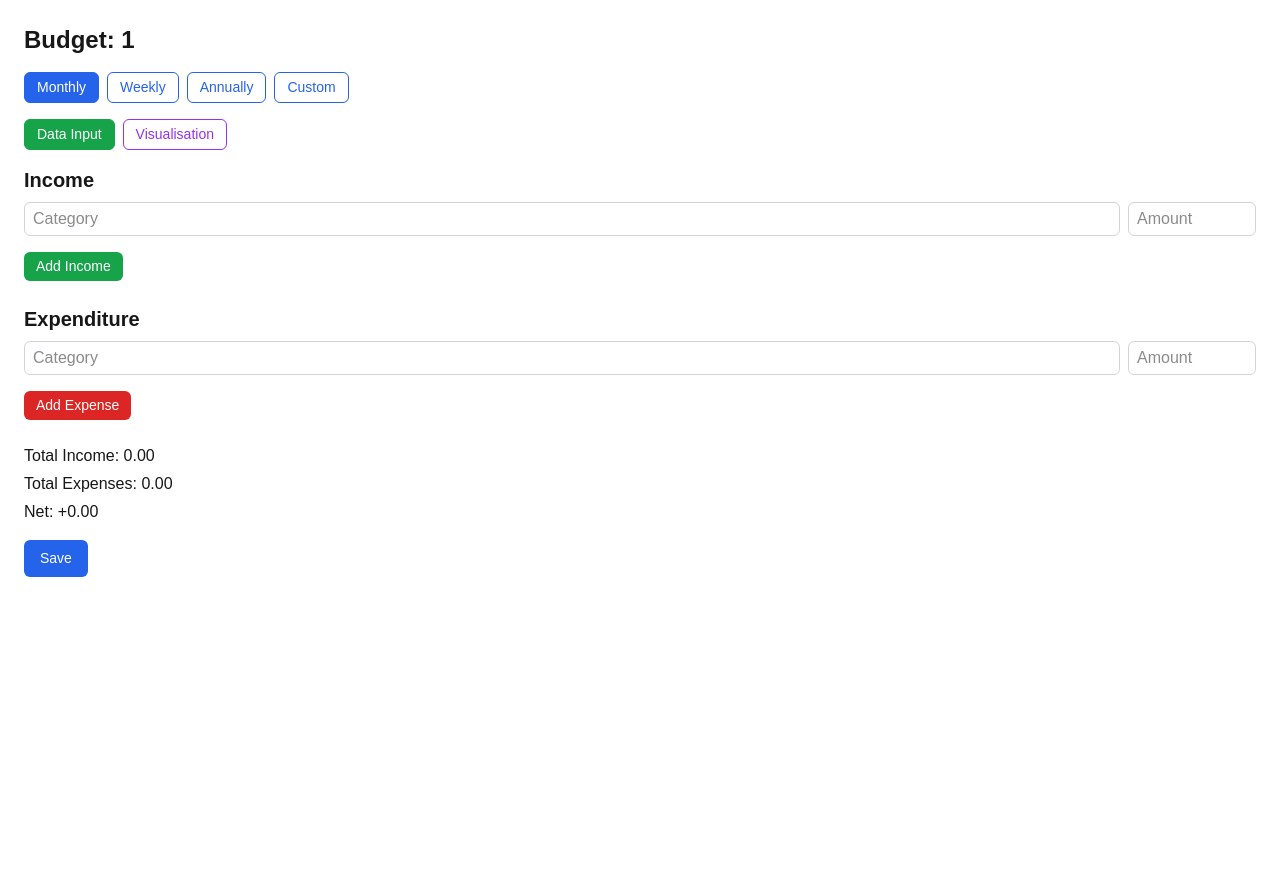
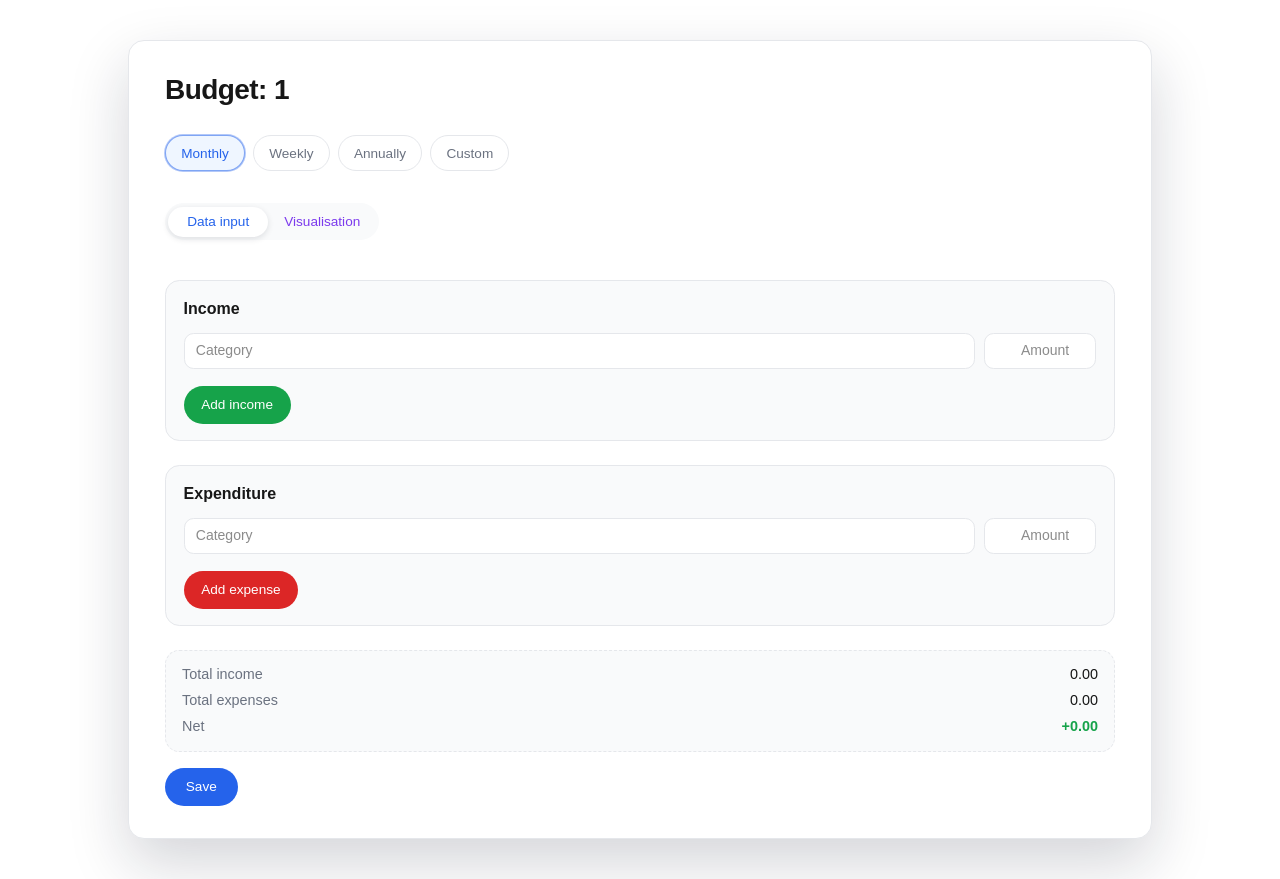
Before and after one commit to department-of-observation/budget_visualiser, a Next.js app: page /budgets/1 in a window 1280 px wide. Before the commit the page ends 800 px from the top, so only its background shows below. Built offline with nearby package versions, Linux system fonts and the light colour scheme.

Commit message:
ui design refresh

```diff
--- a/src/app/budgets/[id]/page.tsx
+++ b/src/app/budgets/[id]/page.tsx
@@ -69,6 +69,8 @@ export default function BudgetPage() {
     const val = parseFloat(row.value);
     return acc + (isNaN(val) ? 0 : val);
   }, 0);
+
+  const net = totalIncome - totalExpense;
 
   // kept in parent so both tabs read/write same state
   function addIncomeRow() {
@@ -157,7 +159,7 @@ export default function BudgetPage() {
       {period === 'custom' && (
         <div className="budget-custom-row">
           <label htmlFor="custom-days" className="budget-custom-label">
-            Days per cycle:
+            Days per cycle
           </label>
           <input
             id="custom-days"
@@ -178,7 +180,7 @@ export default function BudgetPage() {
             activeTab === 'input' ? 'btn-tab-input-active' : 'btn-tab-input-inactive'
           }`}
         >
-          Data Input
+          Data input
         </button>
         <button
           onClick={() => setActiveTab('visualisation')}
@@ -192,8 +194,6 @@ export default function BudgetPage() {
 
       {/* TAB CONTENT */}
       {activeTab === 'input' ? (
-        <>
-          {/* ---- BudgetInput (kept inline to avoid circular imports) ---- */}
         <div>
           {/* Income input */}
           <section className="budget-section">
@@ -218,7 +218,7 @@ export default function BudgetPage() {
               </div>
             ))}
             <button onClick={addIncomeRow} className="budget-add-income-btn">
-                Add Income
+              Add income
             </button>
           </section>
 
@@ -245,18 +245,31 @@ export default function BudgetPage() {
               </div>
             ))}
             <button onClick={addExpenseRow} className="budget-add-expense-btn">
-                Add Expense
+              Add expense
             </button>
           </section>
 
           {/* Totals */}
           <div className="budget-totals">
-              <p>Total Income: {totalIncome.toFixed(2)}</p>
-              <p>Total Expenses: {totalExpense.toFixed(2)}</p>
-              <p>
-                Net: {totalIncome - totalExpense >= 0 ? '+' : ''}
-                {(totalIncome - totalExpense).toFixed(2)}
-              </p>
+            <div className="budget-total-row">
+              <span className="label">Total income</span>
+              <span className="value">{totalIncome.toFixed(2)}</span>
+            </div>
+            <div className="budget-total-row">
+              <span className="label">Total expenses</span>
+              <span className="value">{totalExpense.toFixed(2)}</span>
+            </div>
+            <div className="budget-total-row budget-total-row--net">
+              <span className="label">Net</span>
+              <span
+                className={`value ${
+                  net >= 0 ? 'value-positive' : 'value-negative'
+                }`}
+              >
+                {net >= 0 ? '+' : ''}
+                {net.toFixed(2)}
+              </span>
+            </div>
           </div>
 
           {/* Manual Save button at the end of the input tab */}
@@ -268,7 +281,6 @@ export default function BudgetPage() {
             Save
           </button>
         </div>
-        </>
       ) : (
         <BudgetVisualisation incomeRows={incomeRows} expenseRows={expenseRows} />
       )}
--- a/src/app/globals.css
+++ b/src/app/globals.css
@@ -27,15 +27,56 @@ body {
 
 /* -------- Budget page styles -------- */
 
+:root {
+  /* light-mode budget tokens */
+  --budget-surface: #ffffff;
+  --budget-surface-soft: #f9fafb;
+  --budget-border-subtle: #e5e7eb;
+  --budget-accent: #2563eb;       /* primary action / focus */
+  --budget-accent-soft: #eff6ff;
+  --budget-positive: #16a34a;
+  --budget-danger: #dc2626;
+  --budget-text-muted: #6b7280;
+}
+
+@media (prefers-color-scheme: dark) {
+  :root {
+    /* dark-mode budget tokens */
+    --budget-surface: #020617;
+    --budget-surface-soft: #020617;
+    --budget-border-subtle: #1f2937;
+    --budget-accent-soft: rgba(37, 99, 235, 0.24);
+    --budget-text-muted: #9ca3af;
+  }
+}
+
 .budget-page {
-  padding: 1.5rem; /* p-6 */
+  max-width: 64rem;              /* 1024px */
+  margin: 2.5rem auto;
+  padding: 2rem 2.25rem;
+  border-radius: 1rem;
+  background-color: var(--budget-surface);
+  border: 1px solid var(--budget-border-subtle);
+  box-shadow: 0 24px 60px rgba(15, 23, 42, 0.18);
+  display: flex;
+  flex-direction: column;
+  gap: 1.5rem;
+}
+
+@media (max-width: 640px) {
+  .budget-page {
+    margin: 1.5rem 1rem;
+    padding: 1.5rem 1.25rem;
+    border-radius: 0.75rem;
+  }
 }
 
 .budget-title {
-  font-size: 1.5rem; /* text-2xl */
-  line-height: 2rem;
+  font-size: 1.75rem;
+  line-height: 2.15rem;
   font-weight: 600;
-  margin-bottom: 1rem;
+  letter-spacing: -0.02em;
+  margin-bottom: 0.25rem;
 }
 
 /* Period selector */
@@ -44,213 +85,291 @@ body {
   display: flex;
   flex-wrap: wrap;
   gap: 0.5rem;
-  margin-bottom: 1rem;
+  margin-bottom: 0.5rem;
 }
 
 .btn-period {
-  border-radius: 0.375rem;
-  padding: 0.25rem 0.75rem;
-  font-size: 0.875rem;
+  position: relative;
+  border-radius: 999px;
+  padding: 0.45rem 0.95rem;
+  font-size: 0.85rem;
   font-weight: 500;
-  border-width: 1px;
-  border-style: solid;
+  border: 1px solid transparent;
+  background-color: transparent;
+  color: var(--budget-text-muted);
   cursor: pointer;
+  line-height: 1.3;
+  min-height: 2.25rem;
+  display: inline-flex;
+  align-items: center;
+  justify-content: center;
+  gap: 0.3rem;
+  transition:
+    background-color 120ms ease-out,
+    border-color 120ms ease-out,
+    color 120ms ease-out,
+    box-shadow 120ms ease-out,
+    transform 50ms ease-out;
 }
 
 .btn-period--active {
-  background-color: #2563eb; /* blue-600 */
-  color: #ffffff;
-  border-color: #2563eb;
+  background-color: var(--budget-accent-soft);
+  color: var(--budget-accent);
+  border-color: rgba(37, 99, 235, 0.55);
+  box-shadow: 0 0 0 1px rgba(37, 99, 235, 0.35);
 }
 
 .btn-period--inactive {
-  background-color: #ffffff;
-  color: #2563eb;
-  border-color: #2563eb;
+  border-color: var(--budget-border-subtle);
 }
 
-.dark .btn-period--inactive {
-  background-color: #000000;
-  color: #60a5fa; /* blue-400 */
+.btn-period:hover {
+  background-color: var(--budget-surface-soft);
+  transform: translateY(-0.5px);
 }
 
-/* Custom days */
+.btn-period:focus-visible {
+  outline: 2px solid var(--budget-accent);
+  outline-offset: 2px;
+}
+
+/* Custom period input */
 
 .budget-custom-row {
   display: flex;
   align-items: center;
-  gap: 0.5rem;
+  gap: 0.6rem;
   margin-bottom: 1rem;
 }
 
 .budget-custom-label {
-  font-size: 0.875rem;
+  font-size: 0.85rem;
   font-weight: 500;
+  color: var(--budget-text-muted);
 }
 
 .budget-custom-input {
-  width: 5rem;
-  border-radius: 0.375rem;
-  border: 1px solid #d1d5db;
-  padding: 0.25rem 0.5rem;
+  width: 4.5rem;
+  border-radius: 0.5rem;
+  border: 1px solid var(--budget-border-subtle);
+  padding: 0.35rem 0.6rem;
+  font-size: 0.85rem;
+  line-height: 1.3;
+  background-color: var(--budget-surface-soft);
 }
 
-.dark .budget-custom-input {
-  background-color: #000000;
-  border-color: #374151;
-  color: var(--foreground);
+.budget-custom-input:focus-visible {
+  outline: 2px solid var(--budget-accent);
+  outline-offset: 2px;
 }
 
 /* Tabs */
 
 .budget-tabs {
-  display: flex;
-  gap: 0.5rem;
+  display: inline-flex;
+  align-self: flex-start;
+  border-radius: 999px;
+  background-color: var(--budget-surface-soft);
+  padding: 0.2rem;
   margin-bottom: 1rem;
 }
 
 .btn-tab {
-  border-radius: 0.375rem;
-  padding: 0.25rem 0.75rem;
-  font-size: 0.875rem;
+  border-radius: 999px;
+  padding: 0.4rem 1rem;
+  font-size: 0.85rem;
   font-weight: 500;
-  border-width: 1px;
-  border-style: solid;
+  border: none;
+  background: transparent;
   cursor: pointer;
+  min-width: 6.25rem;
+  text-align: center;
+  line-height: 1.3;
+  transition:
+    background-color 120ms ease-out,
+    color 120ms ease-out,
+    box-shadow 120ms ease-out;
 }
 
-/* Input tab */
-
-.btn-tab-input-active {
-  background-color: #16a34a; /* green-600 */
-  color: #ffffff;
-  border-color: #16a34a;
+.btn-tab-input-active,
+.btn-tab-vis-active {
+  background-color: var(--budget-surface);
+  color: var(--budget-accent);
+  box-shadow: 0 2px 6px rgba(15, 23, 42, 0.12);
 }
 
 .btn-tab-input-inactive {
-  background-color: #ffffff;
   color: #16a34a;
-  border-color: #16a34a;
-}
-
-.dark .btn-tab-input-inactive {
-  background-color: #000000;
-  color: #4ade80; /* green-400 */
-}
-
-/* Visualisation tab */
-
-.btn-tab-vis-active {
-  background-color: #9333ea; /* purple-600 */
-  color: #ffffff;
-  border-color: #9333ea;
 }
 
 .btn-tab-vis-inactive {
-  background-color: #ffffff;
-  color: #9333ea;
-  border-color: #9333ea;
+  color: #7c3aed;
 }
 
-.dark .btn-tab-vis-inactive {
-  background-color: #000000;
-  color: #c4b5fd; /* purple-300/400-ish */
-}
-
-/* Sections */
+/* Sections & rows */
 
 .budget-section {
   margin-bottom: 1.5rem;
+  padding: 1rem 1.1rem;
+  border-radius: 0.9rem;
+  background-color: var(--budget-surface-soft);
+  border: 1px solid var(--budget-border-subtle);
 }
 
 .budget-section-title {
-  font-size: 1.25rem; /* text-xl */
-  line-height: 1.75rem;
+  font-size: 1rem;
+  line-height: 1.5rem;
   font-weight: 600;
-  margin-bottom: 0.5rem;
+  margin-bottom: 0.75rem;
 }
 
 .budget-row {
   display: flex;
   flex-wrap: wrap;
-  gap: 0.5rem;
-  margin-bottom: 0.5rem;
+  gap: 0.6rem;
+  margin-bottom: 0.55rem;
 }
 
 .budget-input-label,
 .budget-input-amount {
-  border-radius: 0.375rem;
-  border: 1px solid #d1d5db;
-  padding: 0.25rem 0.5rem;
+  border-radius: 0.6rem;
+  border: 1px solid var(--budget-border-subtle);
+  padding: 0.45rem 0.7rem;
+  font-size: 0.875rem;
+  line-height: 1.4;
+  background-color: #ffffff;
+  transition:
+    border-color 120ms ease-out,
+    box-shadow 120ms ease-out,
+    background-color 120ms ease-out;
+}
+
+.dark .budget-input-label,
+.dark .budget-input-amount {
+  background-color: #020617;
 }
 
 .budget-input-label {
   flex-grow: 1;
-  min-width: 10rem;
+  min-width: min(14rem, 100%);
 }
 
 .budget-input-amount {
-  width: 8rem;
+  width: 7rem;
+  text-align: right;
+  font-feature-settings: "tnum";
 }
 
-.dark .budget-input-label,
-.dark .budget-input-amount {
-  background-color: #000000;
-  border-color: #374151;
-  color: var(--foreground);
+.budget-input-label:focus-visible,
+.budget-input-amount:focus-visible {
+  outline: 2px solid var(--budget-accent);
+  outline-offset: 2px;
 }
 
-/* Buttons */
+/* Action buttons */
 
 .budget-add-income-btn,
 .budget-add-expense-btn,
 .budget-save-btn {
+  border-radius: 999px;
+  padding: 0.55rem 1.1rem;
+  font-size: 0.85rem;
+  font-weight: 500;
   border: none;
-  border-radius: 0.375rem;
-  padding: 0.25rem 0.75rem;
-  font-size: 0.875rem;
-  font-weight: 500;
   cursor: pointer;
+  display: inline-flex;
+  align-items: center;
+  justify-content: center;
+  gap: 0.4rem;
+  transition:
+    background-color 120ms ease-out,
+    box-shadow 120ms ease-out,
+    transform 50ms ease-out;
 }
 
 .budget-add-income-btn {
   margin-top: 0.5rem;
-  background-color: #16a34a;
+  background-color: var(--budget-positive);
   color: #ffffff;
 }
 
 .budget-add-income-btn:hover {
-  background-color: #15803d; /* green-700 */
+  background-color: #15803d;
+  box-shadow: 0 8px 18px rgba(22, 163, 74, 0.35);
+  transform: translateY(-0.5px);
 }
 
 .budget-add-expense-btn {
   margin-top: 0.5rem;
-  background-color: #dc2626; /* red-600 */
+  background-color: var(--budget-danger);
   color: #ffffff;
 }
 
 .budget-add-expense-btn:hover {
-  background-color: #b91c1c; /* red-700 */
+  background-color: #b91c1c;
+  box-shadow: 0 8px 18px rgba(220, 38, 38, 0.35);
+  transform: translateY(-0.5px);
 }
 
 .budget-save-btn {
   margin-top: 1rem;
-  padding: 0.5rem 1rem;
-  background-color: #2563eb; /* blue-600 */
+  padding-inline: 1.3rem;
+  background-color: var(--budget-accent);
   color: #ffffff;
+  align-self: flex-start;
 }
 
 .budget-save-btn:hover {
-  background-color: #1d4ed8; /* blue-700 */
+  background-color: #1d4ed8;
+  box-shadow: 0 10px 22px rgba(37, 99, 235, 0.35);
+  transform: translateY(-0.5px);
+}
+
+.budget-save-btn:focus-visible,
+.budget-add-income-btn:focus-visible,
+.budget-add-expense-btn:focus-visible {
+  outline: 2px solid #bfdbfe;
+  outline-offset: 2px;
 }
 
 /* Totals */
 
 .budget-totals {
-  margin-top: 1rem;
+  margin-top: 0.75rem;
   font-weight: 500;
+  padding: 0.85rem 1rem;
+  border-radius: 0.9rem;
+  background-color: var(--budget-surface-soft);
+  border: 1px dashed var(--budget-border-subtle);
 }
 
-.budget-totals p + p {
+.budget-total-row {
+  display: flex;
+  align-items: baseline;
+  justify-content: space-between;
+  font-size: 0.9rem;
+}
+
+.budget-total-row + .budget-total-row {
   margin-top: 0.25rem;
 }
+
+.budget-total-row .label {
+  color: var(--budget-text-muted);
+}
+
+.budget-total-row .value {
+  font-feature-settings: "tnum";
+}
+
+.budget-total-row--net .value {
+  font-weight: 600;
+}
+
+.budget-total-row--net .value-positive {
+  color: var(--budget-positive);
+}
+
+.budget-total-row--net .value-negative {
+  color: var(--budget-danger);
+}
```
Lines whose indentation alone changed are shown as unchanged.
